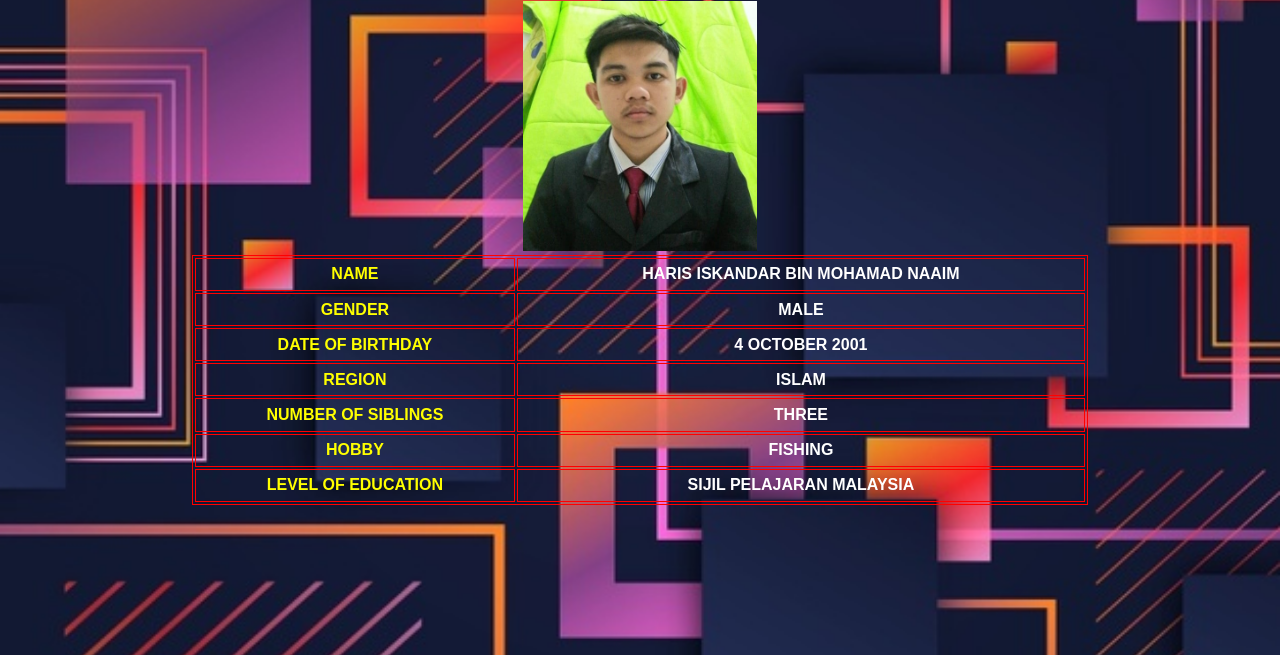
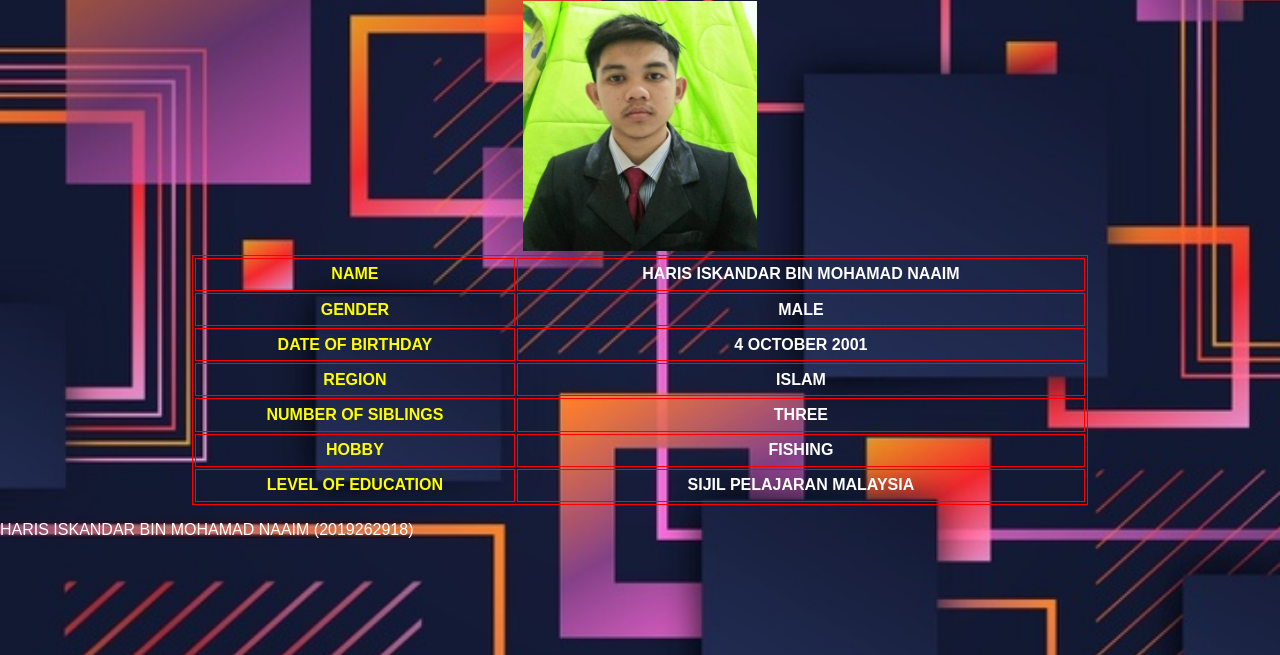
Before and after one commit to HARISISKANDAR/INDIVIDUAL_HARIS-ISKANDAR-BIN-MOHAMAD-NAAIM, a plain HTML site: page biodata.html in a window 1280 px wide. Shown: the part 145-800 px from the top of the page. Drawn offline with Linux system fonts and the light colour scheme.

Commit message:
Update biodata.html

```diff
--- a/biodata.html
+++ b/biodata.html
@@ -65,6 +65,7 @@ html {
 <font face = "Arial">
 <h1>My Personal Info</h1>
 </center>
+<div>
 <center>
 <font color= "white">
 <font face = "Arial">
@@ -131,15 +132,18 @@ table, th, td {
 <center>
 <img src="img/muka.jpg" "widht=250" height="250"
 </center>
+</table>
+</div>
 
 
 
 
 
 
-</table>
-
-
+<p>
+<font color= "white">
+HARIS ISKANDAR BIN MOHAMAD NAAIM (2019262918)
+</p>
 
 
 
```
